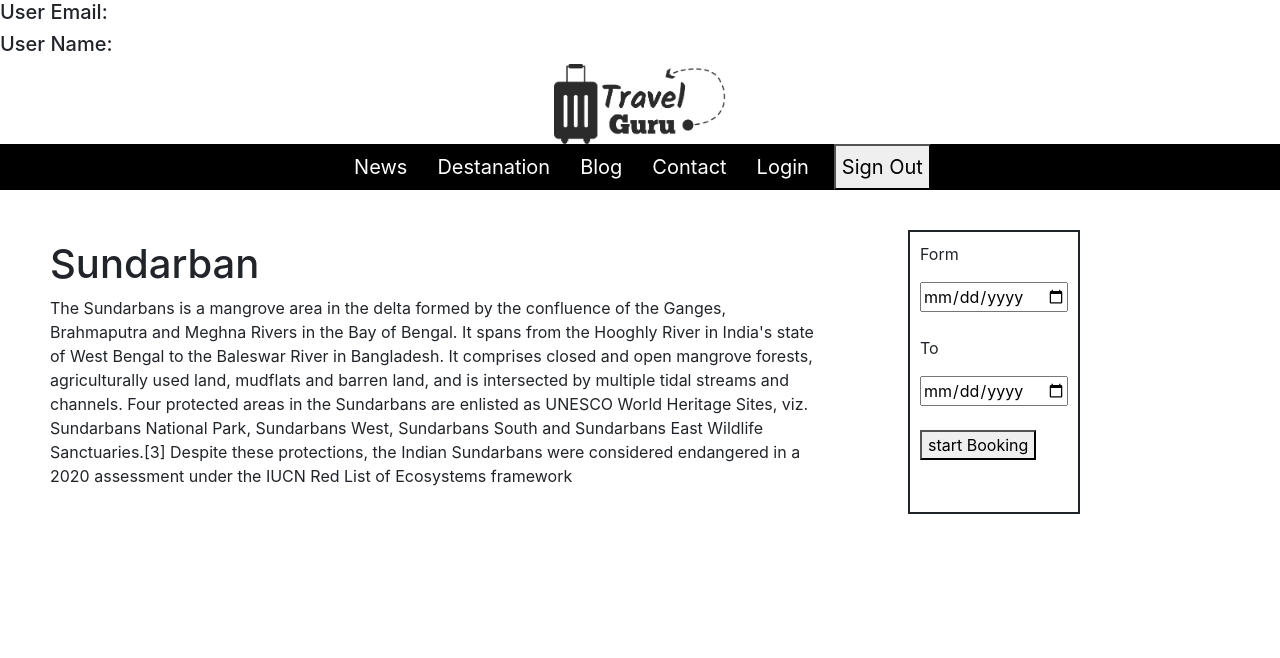
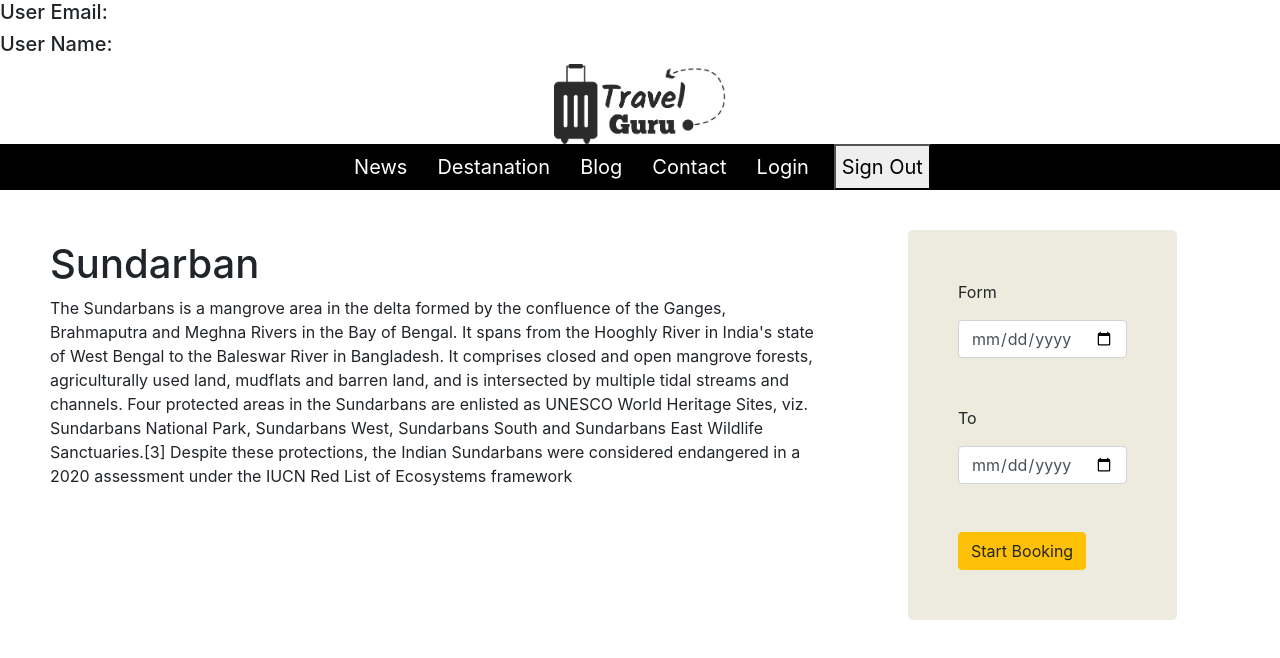
Before and after one commit to johair84/travel-guru, a React (Create React App) app: page /sundorban in a window 1280 px wide. Shown: the top 658 px of the page. Built offline with nearby package versions, Linux system fonts and the light colour scheme.

Commit message:
reddy to deploy

```diff
--- a/src/Components/Coxsbazar/Coxsbazar.js
+++ b/src/Components/Coxsbazar/Coxsbazar.js
@@ -13,17 +13,17 @@ const Coxsbazar = () => {
             <div className="dateSlection">
 
                 <p>Form</p>
-                <input type="date"></input>
+                <input class="form-control" type="date"></input>
                 <br/>
                 <br/>
                 <p>To</p>
-                <input type="date"></input>
+                <input class="form-control" type="date"></input>
                 <br/>
                 <br/>
 
 
 
-                <Link to="/selectRoom"><button>start Booking</button></Link>
+                <Link to="/selectRoom"><button class="btn btn-warning">Start Booking</button></Link>
 
             </div>
         </div>
--- a/src/Components/Login/Login.js
+++ b/src/Components/Login/Login.js
@@ -29,7 +29,7 @@ function Login() {
 
   const handleFbSignIn = () =>{
     firebase.auth().signInWithPopup(fbProvider).then(function(result) {
-        const {displayName, name} = result.user;
+        const {displayName} = result.user;
         const SignedInUser = {name: displayName}
         setLoggedInUser(SignedInUser);
         console.log('fb user after sign in',user);
@@ -162,11 +162,6 @@ function Login() {
   }
   return (
     <div style={{textAlign: 'center'}}>
-
-
-
-
-
       <br/>
       <button class="btn btn-warning" onClick={handleGoogleSignIn}>Google Sign In</button>
       <br/>
@@ -174,13 +169,14 @@ function Login() {
       <button class="btn btn-warning" onClick={handleFbSignIn}>Sign in using Facebook</button>
 
 
-      <h1>Our Own Authentication</h1>
+      <h1>Sign in With Email</h1>
       <input type="checkbox" onChange={()=> setNewUser(!newUser)} name="newUser" id=""/>
       <label htmlFor="newUser">New User Sign Up</label>
       <form onSubmit={handleSubmit}>
       {newUser && <input type="text" onBlur={handleBlur} name="name" placeholder="Your Name" />}
       <br/>
-      <input type="text" name="email" onBlur={handleBlur} placeholder="Your Email address" required/>
+      <br/>
+      <input type="text" name="email" onBlur={handleBlur} placeholder="Your Email address"  required/>
       <br/>
       <br/>
       <input type="password" onBlur={handleBlur} name="password" placeholder="Your password" required/>
--- a/src/Components/Serrmangal/Serrmangal.js
+++ b/src/Components/Serrmangal/Serrmangal.js
@@ -13,14 +13,14 @@ const Serrmangal = () => {
             <div className="dateSlection">
 
                 <p>Form</p>
-                <input type="date"></input>
+                <input class="form-control" type="date"></input>
                 <br/>
                 <br/>
                 <p>To</p>
-                <input type="date"></input>
+                <input class="form-control" type="date"></input>
                 <br/>
                 <br/>
-                <Link to="/selectRoom"><button>start Booking</button></Link>
+                <Link to="/selectRoom"><button class="btn btn-warning">Start Booking</button></Link>
             </div>
         </div>
     );
--- a/src/Components/Sundarban/Sundarban.css
+++ b/src/Components/Sundarban/Sundarban.css
@@ -8,8 +8,9 @@
 }
 
 .dateSlection{
-    border:2px solid;
-    padding: 10px;
+    border: none;
+    padding: 50px;
     margin: 40px;
-
+    border-radius: 5px;
+    background-color:#edebdd;
 }
--- a/src/Components/Sundarban/Sundarban.js
+++ b/src/Components/Sundarban/Sundarban.js
@@ -13,14 +13,14 @@ const Sundarban = () => {
             <div className="dateSlection">
 
                 <p>Form</p>
-                <input type="date"></input>
+                <input class="form-control" type="date"></input>
                 <br/>
                 <br/>
                 <p>To</p>
-                <input type="date"></input>
+                <input  class="form-control" type="date"></input>
                 <br/>
                 <br/>
-                <Link to="/selectRoom"><button>start Booking</button></Link>
+                <Link to="/selectRoom"><button class="btn btn-warning">Start Booking</button></Link>
             </div>
         </div>
     );
```
Also changed, not shown: src/Components/TourPlace/TourPlace.css (line endings or trailing spaces).
